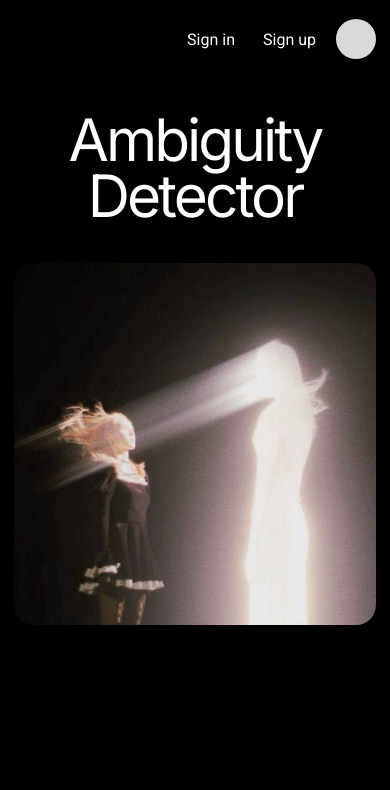
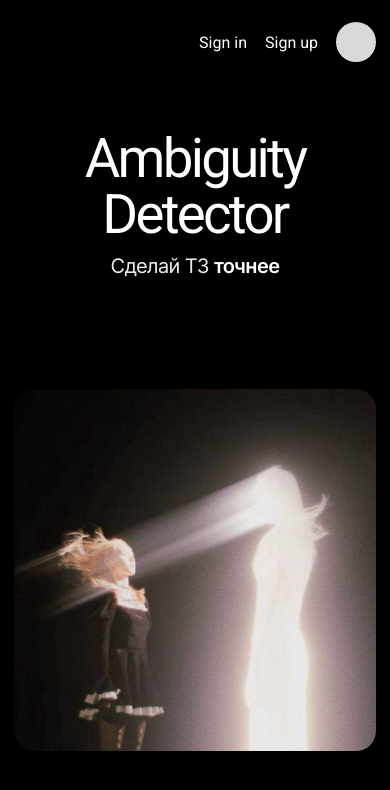
Before and after one commit to Ggh13/TZshka, a React app in the folder frontend/: page / in a window 390 px wide. Shown: the top 790 px of the page. Built offline with nearby package versions, Linux system fonts and the light colour scheme; the HTML template or start-up script is replaced by a standard one.

Commit message:
slogan landing

```diff
--- a/frontend/src/pages/LandingPage.css
+++ b/frontend/src/pages/LandingPage.css
@@ -1,48 +1,41 @@
 .landing-page {
-  height: 100dvh;
-  overflow: hidden;
+  min-height: 100vh;
   background: #000;
   color: #fff;
   padding: 20px 24px 24px;
   display: flex;
   flex-direction: column;
+  overflow: hidden;
 }
 
 .landing-header {
   display: flex;
   justify-content: flex-end;
-  flex: 0 0 auto;
+  align-items: center;
+  min-height: 56px;
 }
 
 .landing-header-actions {
   display: flex;
   align-items: center;
   gap: 48px;
-  min-height: 50px;
 }
 
 .landing-header-link {
-  display: inline-flex;
-  align-items: center;
-  justify-content: center;
-  min-height: 40px;
-  padding: 6px 10px;
-  border-radius: 12px;
+  color: #fff;
   font-size: 20px;
   font-weight: 400;
-  color: #fff;
+  text-decoration: none;
   transition:
-    background 0.2s ease,
-    transform 0.12s ease,
-    opacity 0.2s ease;
+    opacity 0.2s ease,
+    transform 0.15s ease;
 }
 
 .landing-header-link:hover {
-  background: rgba(255, 255, 255, 0.08);
+  opacity: 0.8;
 }
 
 .landing-header-link:active {
-  background: rgba(255, 255, 255, 0.16);
   transform: scale(0.97);
 }
 
@@ -56,81 +49,118 @@
 
 .landing-main {
   flex: 1;
-  min-height: 0;
-  max-width: 1090px;
+  max-width: 1180px;
+  width: 100%;
   margin: 0 auto;
   display: grid;
-  grid-template-columns: 484px 541px;
-  justify-content: center;
+  grid-template-columns: minmax(380px, 1fr) 420px;
+  gap: 84px;
   align-items: center;
-  gap: 65px;
 }
 
 .landing-content {
   display: flex;
-  align-items: center;
+  flex-direction: column;
   justify-content: center;
+  align-items: flex-start;
+}
+
+.landing-title-block {
+  display: flex;
+  flex-direction: column;
+  align-items: flex-start;
 }
 
 .landing-title {
   margin: 0;
-  font-family: 'Inter', Arial, sans-serif;
-  font-size: clamp(64px, 7vw, 96px);
-  line-height: 0.95;
+  display: flex;
+  flex-direction: column;
+  gap: 4px;
+  font-size: clamp(68px, 6.2vw, 92px);
+  line-height: 0.94;
   font-weight: 400;
   letter-spacing: -0.05em;
   color: #fff;
 }
 
+.landing-slogan {
+  margin: 18px 0 0;
+  font-family: 'Inter', Arial, sans-serif;
+  font-size: 36px;
+  line-height: 1.2;
+  letter-spacing: -0.03em;
+  color: rgba(255, 255, 255, 0.92);
+}
+
+.landing-slogan-static {
+  font-weight: 400;
+}
+
+.landing-slogan-word {
+  font-weight: 700;
+  color: #fff;
+  animation: landingWordFade 0.4s ease;
+}
+
+@keyframes landingWordFade {
+  from {
+    opacity: 0;
+    transform: translateY(6px);
+  }
+
+  to {
+    opacity: 1;
+    transform: translateY(0);
+  }
+}
+
 .landing-image-wrapper {
   display: flex;
+  justify-content: center;
   align-items: center;
-  justify-content: center;
 }
 
 .landing-image {
-  width: 541px;
-  max-width: 100%;
+  width: 100%;
+  max-width: 420px;
   border-radius: 20px;
+  display: block;
   object-fit: cover;
 }
 
-@media (max-width: 1180px) {
-  .landing-page {
-    height: auto;
-    min-height: 100dvh;
-    overflow: auto;
+@media (max-width: 1100px) {
+  .landing-main {
+    grid-template-columns: 1fr;
+    gap: 48px;
+    padding: 32px 0 48px;
   }
 
-  .landing-main {
-    flex: none;
-    padding: 48px 0;
-    grid-template-columns: 1fr;
-    gap: 40px;
+  .landing-content {
+    align-items: center;
     text-align: center;
   }
 
-  .landing-content {
-    justify-content: center;
+  .landing-title-block {
+    align-items: center;
   }
 
-  .landing-header-actions {
-    gap: 20px;
+  .landing-image {
+    max-width: 420px;
   }
 }
 
 @media (max-width: 640px) {
   .landing-page {
     padding: 14px;
+    overflow: auto;
   }
 
   .landing-header-actions {
-    gap: 12px;
+    gap: 18px;
   }
 
   .landing-header-link {
     font-size: 16px;
-    padding: 6px 8px;
   }
 
   .landing-header-avatar {
@@ -139,6 +169,11 @@
   }
 
   .landing-title {
-    font-size: clamp(48px, 15vw, 72px);
+    font-size: clamp(48px, 14vw, 64px);
+  }
+
+  .landing-slogan {
+    font-size: 20px;
+    margin-top: 14px;
   }
 }
--- a/frontend/src/pages/LandingPage.jsx
+++ b/frontend/src/pages/LandingPage.jsx
@@ -1,8 +1,21 @@
+import { useEffect, useState } from 'react'
 import { Link } from 'react-router-dom'
 import heroImage from '../assets/hero.png'
 import './LandingPage.css'
 
+const sloganWords = ['лучше', 'понятнее', 'точнее', 'красивее', 'аккуратнее']
+
 function LandingPage() {
+  const [wordIndex, setWordIndex] = useState(0)
+
+  useEffect(() => {
+    const intervalId = setInterval(() => {
+      setWordIndex((prev) => (prev + 1) % sloganWords.length)
+    }, 2000)
+
+    return () => clearInterval(intervalId)
+  }, [])
+
   return (
     <div className="landing-page">
       <header className="landing-header">
@@ -21,15 +34,27 @@ function LandingPage() {
 
       <main className="landing-main">
         <section className="landing-content">
-          <h1 className="landing-title">
-            Ambiguity
-            <br />
-            Detector
-          </h1>
+          <div className="landing-title-block">
+            <h1 className="landing-title">
+              <span>Ambiguity</span>
+              <span>Detector</span>
+            </h1>
+
+            <p className="landing-slogan">
+              <span className="landing-slogan-static">Сделай ТЗ</span>{' '}
+              <span key={sloganWords[wordIndex]} className="landing-slogan-word">
+                {sloganWords[wordIndex]}
+              </span>
+            </p>
+          </div>
         </section>
 
         <section className="landing-image-wrapper" aria-hidden="true">
-          <img className="landing-image" src={heroImage} alt="Ambiguity Detector preview" />
+          <img
+            className="landing-image"
+            src={heroImage}
+            alt="Ambiguity Detector preview"
+          />
         </section>
       </main>
     </div>
```
